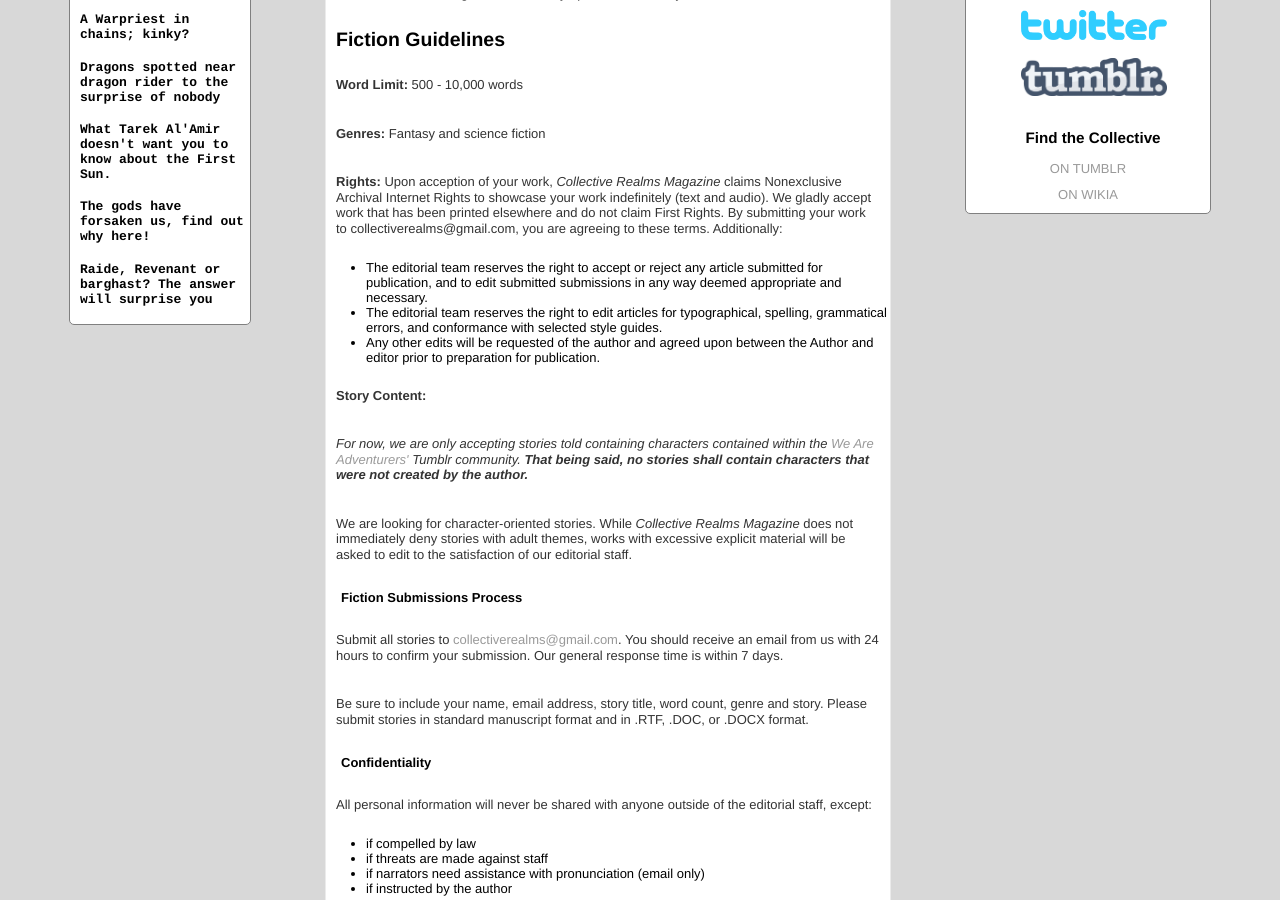
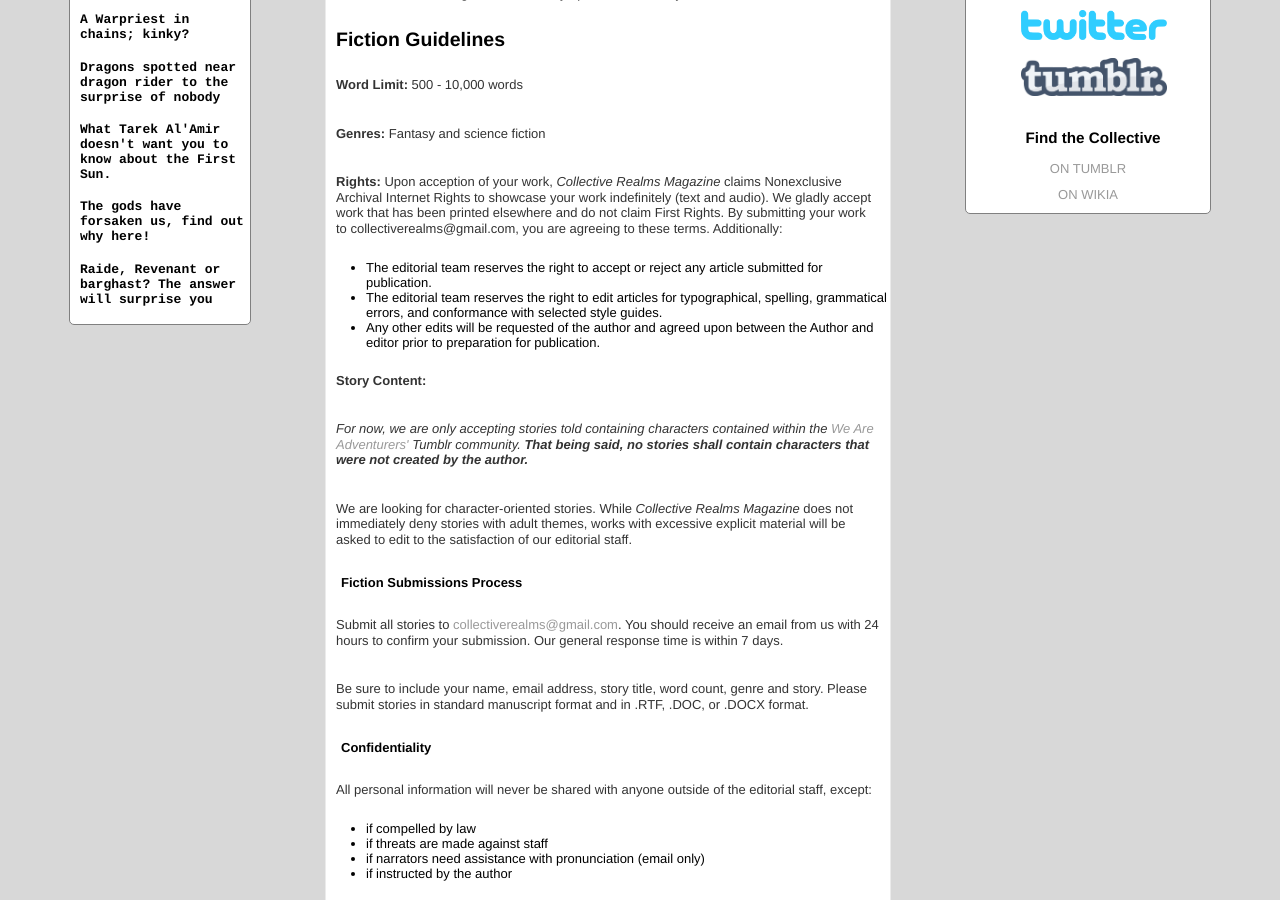
Before and after one commit to collectiverealms/collectiverealms, a Jekyll site: the page built from submissions.html, in a window 1280 px wide and 900 px high, scrolled down 326 px. Built offline with Jekyll 4.4.1, drawn with Linux system fonts in a browser that asks for light colours.

Commit message:
Update submissions.html

```diff
--- a/submissions.html
+++ b/submissions.html
@@ -10,7 +10,7 @@ title: Submissions
    <p><strong>Rights:</strong> Upon acception of your work, <i>Collective Realms Magazine</i> claims Nonexclusive Archival Internet Rights to showcase your work indefinitely (text and audio). We gladly accept work that has been printed elsewhere and do not claim First Rights. By submitting your work to collectiverealms@gmail.com, you are agreeing to these terms. Additionally:</p>
 
    <ul>
-      <li>The editorial team reserves the right to accept or reject any article submitted for publication, and to edit submitted submissions in any way deemed appropriate and necessary.</li>
+      <li>The editorial team reserves the right to accept or reject any article submitted for publication.</li>
       <li>The editorial team reserves the right to edit articles for typographical, spelling, grammatical errors, and conformance with selected style guides.</li>
       <li> Any other edits will be requested of the author and agreed upon between the Author and editor prior to preparation for publication.</li>
    </ul>
```
